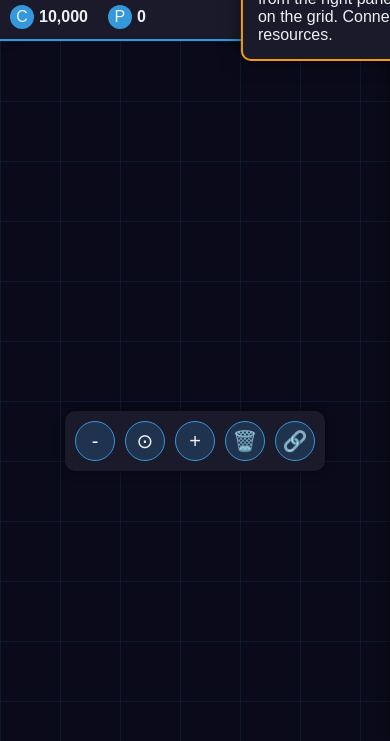
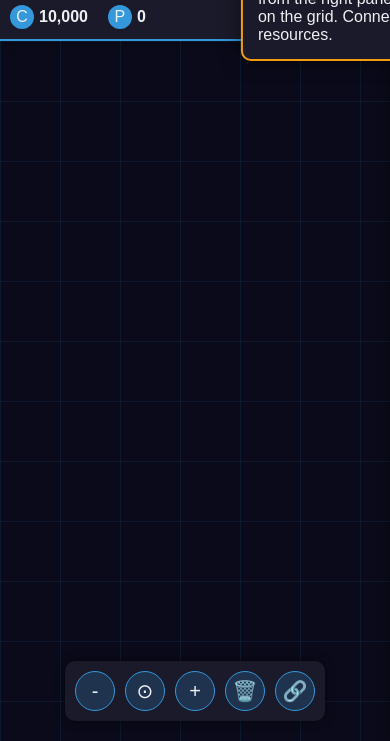
Before and after one commit to ronmurphy/StarNode, a plain HTML site: page index.html in a window 390 px wide. Shown: the part 103-844 px from the top of the page. Drawn offline with Linux system fonts and the light colour scheme.

Commit message:
mobile dock fix

```diff
--- a/index.html
+++ b/index.html
@@ -368,8 +368,12 @@
             }
 
             .controls {
-                bottom: 270px;
-            }
+        position: fixed; /* Change to fixed position */
+        bottom: 20px; /* Position it at the bottom */
+        left: 50%;
+        transform: translateX(-50%);
+        z-index: 15; /* Ensure it's above other content */
+    }
 
             .node {
                 width: 100px;
```
